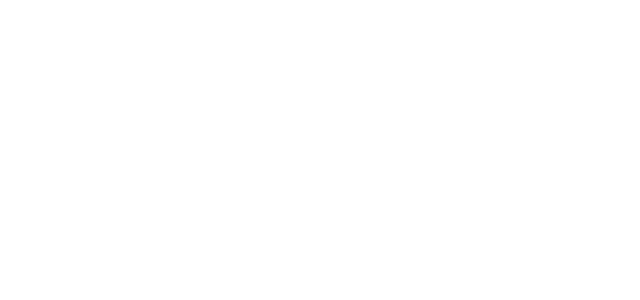
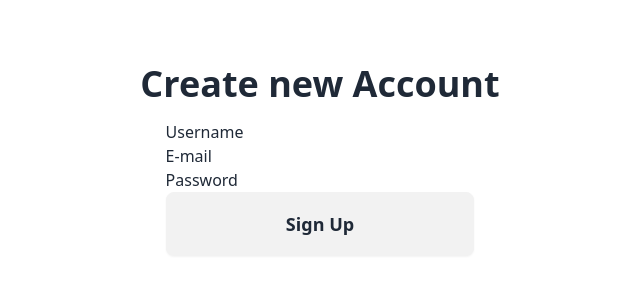
Before and after one commit to mimuc/mememuc-template, a Vue app in the folder frontend/: page /register in a window 1280 px wide. Before the commit this address had no page. Shown: the top 300 px of the page, without its empty margins (320-960 px from the left). Built offline with nearby package versions, Linux system fonts and the light colour scheme.

Commit message:
Frontend Form

```diff
--- a/frontend/src/router/index.ts
+++ b/frontend/src/router/index.ts
@@ -1,10 +1,12 @@
 import Home from "@/views/Home.vue";
 import Editor from "@/views/Editor.vue";
+import Register from "@/views/Register.vue";
 import { createRouter, createWebHistory } from "vue-router";
 
 const routes = [
   { path: "/", component: Home },
   { path: "/editor", component: Editor },
+  { path: "/register", component: Register },
 ];
 
 const router = createRouter({
--- a/frontend/src/views/Home.vue
+++ b/frontend/src/views/Home.vue
@@ -8,5 +8,8 @@
       </p>
     </div>
     <router-link to="editor" class="btn btn-primary">Generate Meme</router-link>
+    <router-link to="register" class="btn btn-primary"
+      >Register new Account</router-link
+    >
   </div>
 </template>
--- a/frontend/src/views/Register.vue
+++ b/frontend/src/views/Register.vue
@@ -0,0 +1,12 @@
+<script setup lang="ts">
+import Registerform from "@/components/Registerform.vue";
+</script>
+
+<template>
+  <div class="flex w-full flex-col items-center gap-4 p-16">
+    <div class="prose">
+      <h1>Create new Account</h1>
+    </div>
+    <Registerform />
+  </div>
+</template>
```
